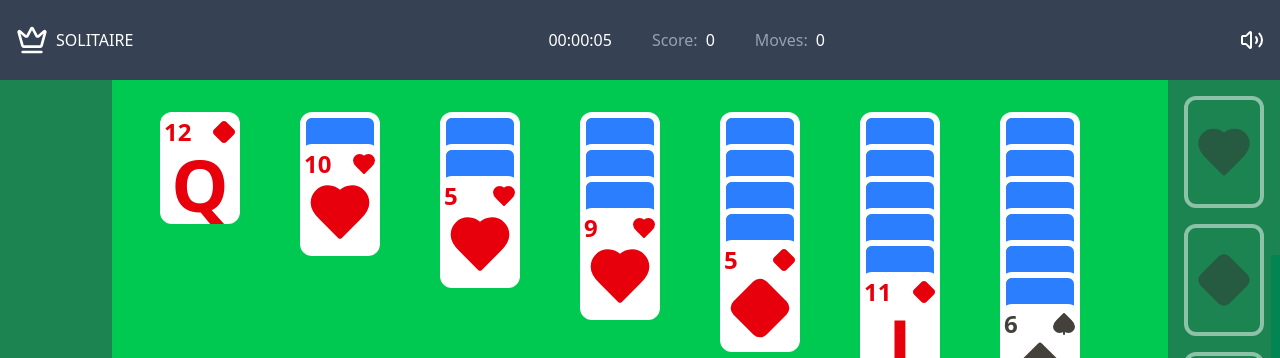
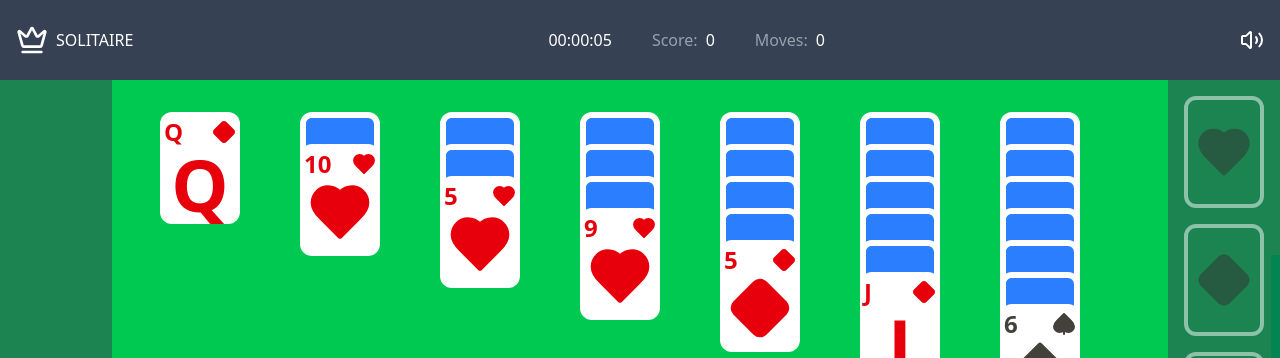
Before and after one commit to mrth2/web-game-hub, a React (Vite) app in the folder apps/solitaire/: page / in a window 1280 px wide. Shown: the top 358 px of the page. Built offline with nearby package versions, Linux system fonts and the light colour scheme.

Commit message:
update card UI for J Q K A

```diff
--- a/apps/solitaire/src/components/Card.tsx
+++ b/apps/solitaire/src/components/Card.tsx
@@ -28,8 +28,18 @@ const Card: React.FC<CardProps> = ({ card, flipped }) => {
     );
   }
 
+  const CardValue = () => {
+    let value: string | number = card.value;
+    if (card.value === 1) value = 'A';
+    if (card.value === 11) value = 'J';
+    if (card.value === 12) value = 'Q';
+    if (card.value === 13) value = 'K';
+    return (
+      <span className="font-extrabold text-2xl">{value}</span>
+    )
+  }
+
   const CardImage = () => {
-    if (card.value === 1) return <div className="text-7xl font-extrabold">A</div>
     if (card.value === 11) return <div className="text-7xl font-extrabold">J</div>
     if (card.value === 12) return <div className="text-7xl font-extrabold">Q</div>
     if (card.value === 13) return <div className="text-7xl font-extrabold">K</div>
@@ -38,7 +48,7 @@ const Card: React.FC<CardProps> = ({ card, flipped }) => {
   return (
     <div className={`card rounded-xl bg-white h-28 w-20 p-1 flex flex-col justify-between` + (card.type === 'hearts' || card.type === 'diamonds' ? ' text-red-600' : ' text-stone-700')} draggable>
       <div className="flex justify-between items-center">
-        <span className="font-extrabold text-2xl">{card.value}</span>
+        <CardValue />
         <CardIcon type={card.type} />
       </div>
       <div className="mb-2 mx-auto">
```
